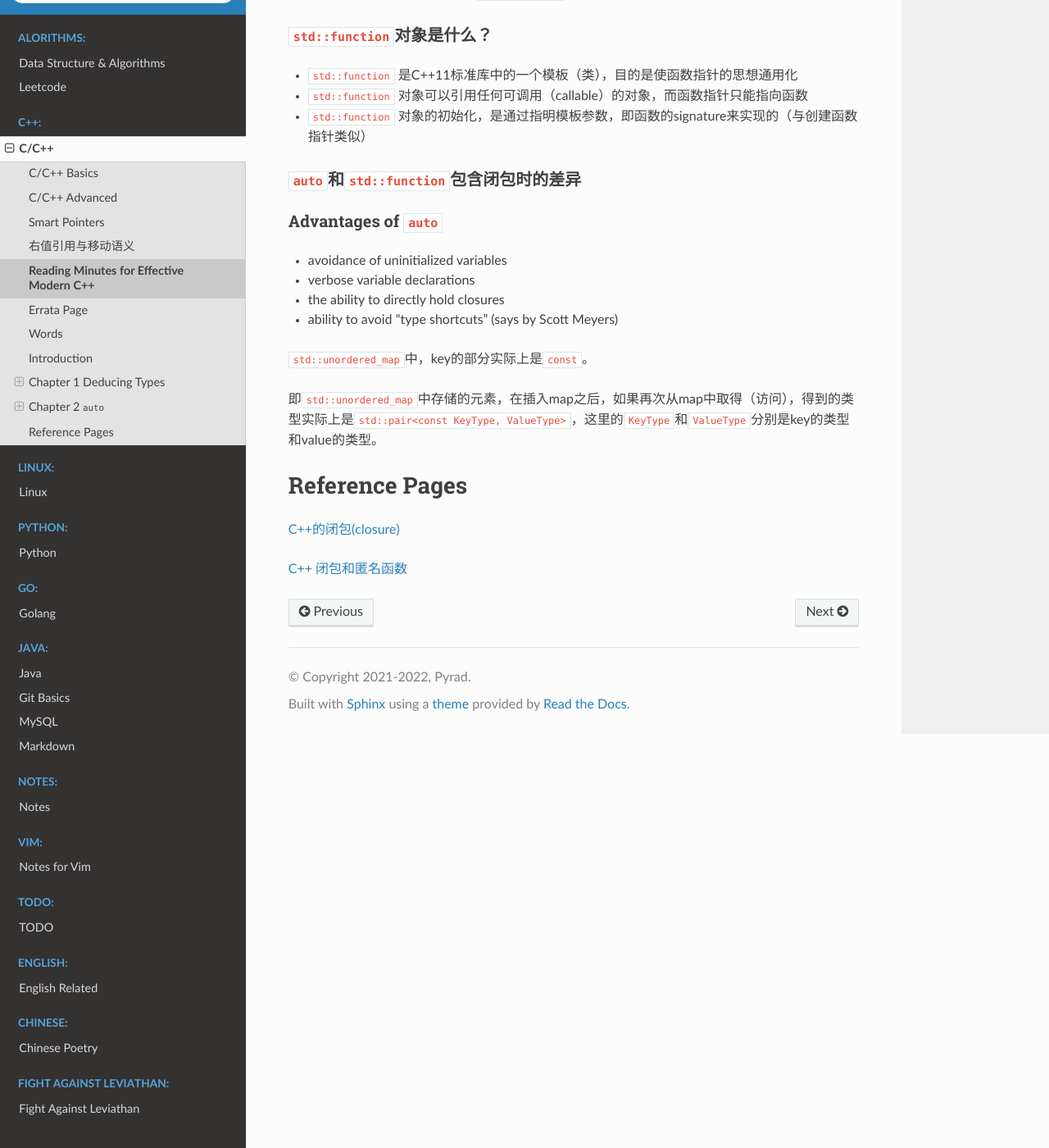
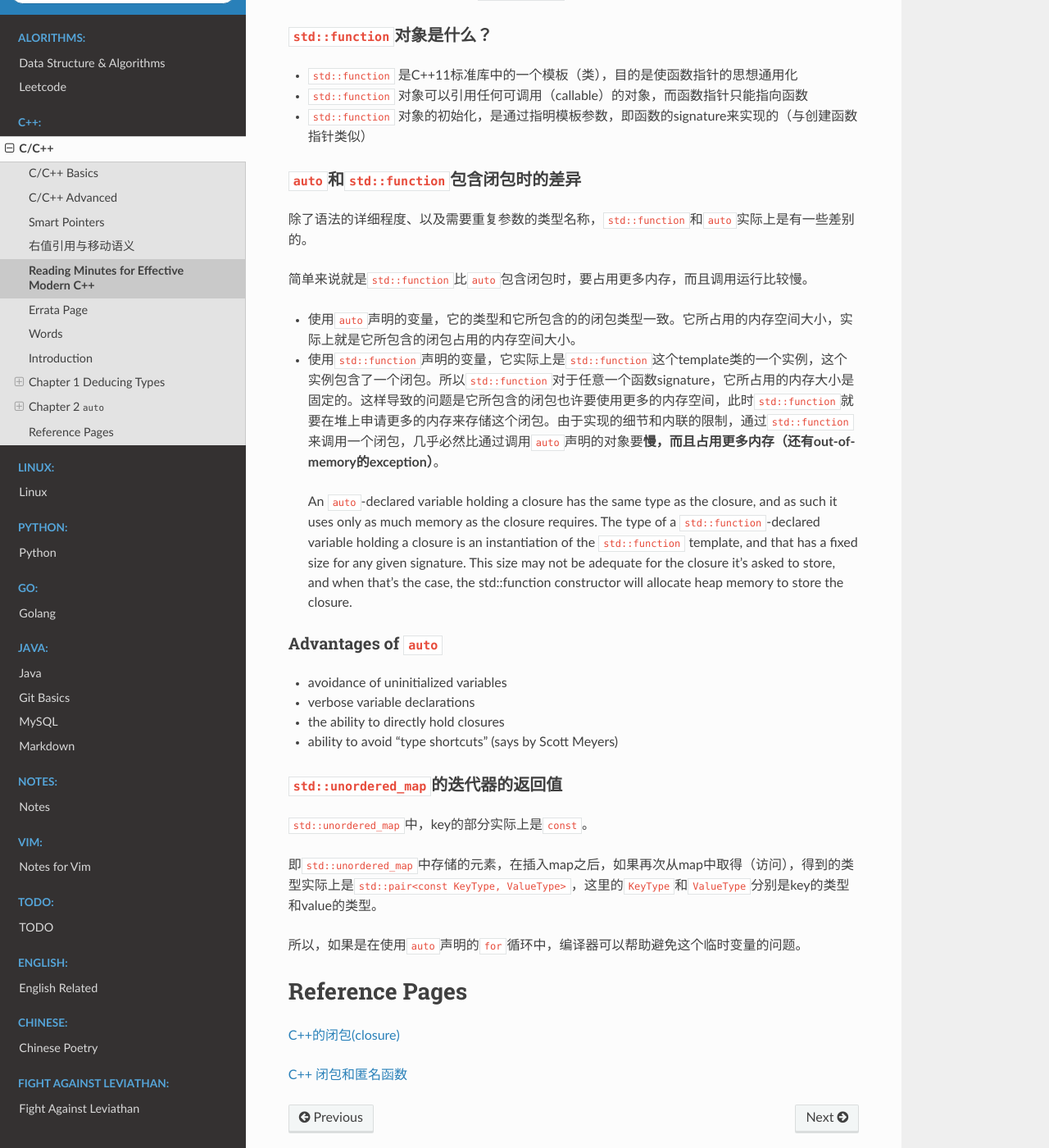
Before and after one commit to Pyrad/pyradnotes, a Sphinx documentation site: the page built from source/CPP/ReadingMinutesEffectiveModernCPP.md, in a window 1280 px wide and 1400 px high, scrolled down 22399 px. Shown: the whole window at 82% size. Built offline with Sphinx 7.4.7 and the Read the Docs theme 2.0.0, drawn with Linux system fonts in a browser that asks for light colours.

Commit message:
Reading Minutes: finished item 5

```diff
--- a/source/CPP/ReadingMinutesEffectiveModernCPP.md
+++ b/source/CPP/ReadingMinutesEffectiveModernCPP.md
@@ -1113,7 +1113,16 @@ auto derefLess =							// C++14 comparison
 
 ### `auto`和`std::function`包含闭包时的差异
 
+除了语法的详细程度、以及需要重复参数的类型名称，`std::function`和`auto`实际上是有一些差别的。
 
+简单来说就是`std::function`比`auto`包含闭包时，要占用更多内存，而且调用运行比较慢。
+
+- 使用`auto`声明的变量，它的类型和它所包含的的闭包类型一致。它所占用的内存空间大小，实际上就是它所包含的闭包占用的内存空间大小。
+- 使用`std::function`声明的变量，它实际上是`std::function`这个template类的一个实例，这个实例包含了一个闭包。所以`std::function`对于任意一个函数signature，它所占用的内存大小是固定的。这样导致的问题是它所包含的闭包也许要使用更多的内存空间，此时`std::function`就要在堆上申请更多的内存来存储这个闭包。由于实现的细节和内联的限制，通过`std::function`来调用一个闭包，几乎必然比通过调用`auto`声明的对象要**慢，而且占用更多内存（还有out-of-memory的exception）**。
+
+
+
+> An `auto`-declared variable holding a closure has the same type as the closure, and as such it uses only as much memory as the closure requires. The type of a `std::function`-declared variable holding a closure is an instantiation of the `std::function` template, and that has a fixed size for any given signature. This size may not be adequate for the closure it’s asked to store, and when that’s the case, the std::function constructor will allocate heap memory to store the closure.
 
 
 
@@ -1126,11 +1135,13 @@ auto derefLess =							// C++14 comparison
 
 
 
-
+### `std::unordered_map`的迭代器的返回值
 
 `std::unordered_map`中，key的部分实际上是`const`。
 
 即`std::unordered_map`中存储的元素，在插入map之后，如果再次从map中取得（访问），得到的类型实际上是`std::pair<const KeyType, ValueType>`，这里的`KeyType`和`ValueType`分别是key的类型和value的类型。
+
+所以，如果是在使用`auto`声明的`for`循环中，编译器可以帮助避免这个临时变量的问题。
 
 
 
```
